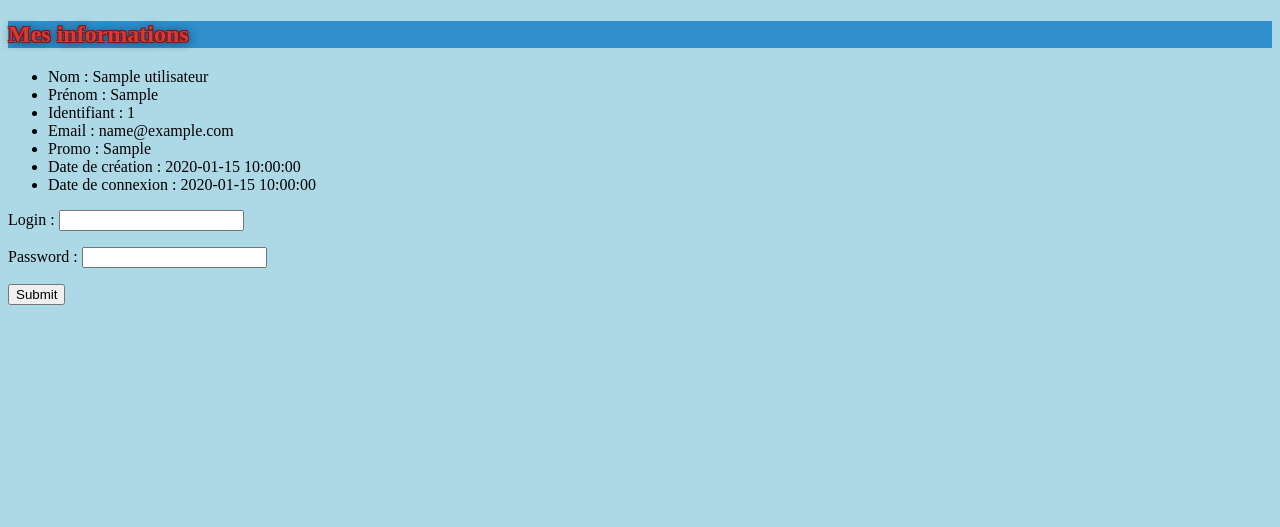
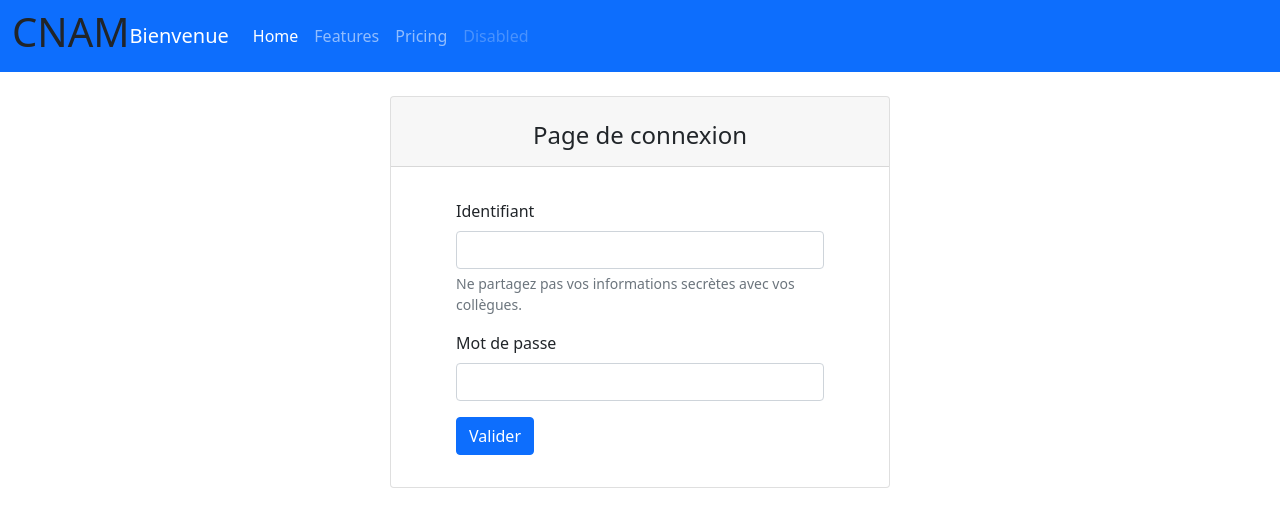
Before and after one commit to Baptistee/web-cnam-site, a PHP site: page / in a window 1280 px wide. Shown: the top 527 px of the page. Run offline with PHP 8.4, Linux system fonts and the light colour scheme; tables that the repository leaves empty or names only in its code hold one stand-in row (values such as "Sample post").

Commit message:
site boostrap

```diff
--- a/controllers/C_Connexion.php
+++ b/controllers/C_Connexion.php
@@ -1,31 +1,36 @@
 <?php
 
-if (!isset($_GET['action'])) {
-    $_GET['action'] = 'demandeConnexion';
+if ( !isset($_POST['action']) )
+{
+    $_POST['action'] = 'identification';
 }
 
-switch ($_GET['action']) {
-
-    case 'demandeConnexion': {
-        include("views/connexion.php");
+switch ($_POST['action'])
+{
+    case 'identification':
+    {
+        include('views/V_Connexion.php');
         break;
     }
 
-    case 'valideConnexion': {
+    case 'valideConnexion':
+    {
         $login = $_REQUEST['login'];
         $pwd = $_REQUEST['pwd'];
-        if ($login === "test") {
-            echo("bonjour");
-        } else {
-            echo("non connexté");
+        if ($login === "test")
+        {
+            $_SESSION['id'] = 1;
+            // TODO: RECUP LE ID DU USER CONNECTE.
+            $_POST['page'] = 'informations';
+            $_POST['action'] = 'afficherEtudiant';
+            include('index.php');
+        }
+        else
+        {
+            include("views/V_Connexion.php");
         }
         break;
     }
-
-    default : {
-		include("views/connexion.php");
-		break;
-	}
 }
 
 ?>
--- a/controllers/C_Informations.php
+++ b/controllers/C_Informations.php
@@ -1,8 +1,4 @@
 <?php
-
-if (!isset($_POST['action'])) {
-    $_POST['action'] = 'afficherEtudiant';
-}
 
 $Id = 1;
 $tNom = 'Bibop';
@@ -15,23 +11,8 @@ $tPromo = '2019-2050';
 
 switch($_POST['action'])
 {
-    case 'afficherEtudiant': {
-
-        $Nom = Utilisateur::getNom($pdo, $Id);
-        $Prenom = Utilisateur::getPrenom($pdo, $Id);
-        $Identifiant = Utilisateur::getIdentifiant($pdo, $Id);
-        $Email = Utilisateur::getEmail($pdo, $Id);
-        $Promo = Utilisateur::getPromo($pdo, $Id);
-        $Date_Creation = Utilisateur::getDateCreation($pdo, $Id);
-        $Date_Connexion = Utilisateur::getDateConnexion($pdo, $Id);
-
-        include('views/V_Etudiant.php');
-        include('views/V_Connexion.php');
-        break;
-    }
-
-    case 'valideConnexion': {
-
+    case 'afficherEtudiant':
+    {
         $Nom = Utilisateur::getNom($pdo, $Id);
         $Prenom = Utilisateur::getPrenom($pdo, $Id);
         $Identifiant = Utilisateur::getIdentifiant($pdo, $Id);
@@ -44,10 +25,37 @@ switch($_POST['action'])
         break;
     }
 
-    case 'ajouterUtilisateur': {
+    case 'valideConnexion':
+    {
+        $Nom = Utilisateur::getNom($pdo, $Id);
+        $Prenom = Utilisateur::getPrenom($pdo, $Id);
+        $Identifiant = Utilisateur::getIdentifiant($pdo, $Id);
+        $Email = Utilisateur::getEmail($pdo, $Id);
+        $Promo = Utilisateur::getPromo($pdo, $Id);
+        $Date_Creation = Utilisateur::getDateCreation($pdo, $Id);
+        $Date_Connexion = Utilisateur::getDateConnexion($pdo, $Id);
 
-        Utilisateur::addUtilisateur($pdo, $tNom, $tPrenom, $tIdentifiant, $tEmail, $tMdp, $tRole, $tPromo);
+        include('views/V_Etudiant.php');
         break;
+    }
+
+    case 'ajouterUtilisateur':
+    {
+        Utilisateur::addUtilisateur($pdo,
+            $_REQUEST['nom'],
+            $_REQUEST['prenom'],
+            $_REQUEST['identifiant'],
+            $_REQUEST['email'],
+            $_REQUEST['mdp'],
+            $_REQUEST['role'],
+            $_REQUEST['promo']);
+        break;
+    }
+
+    case 'supprimerUtilisateur':
+    {
+        Utilisateur::deleteUtilisateur($pdo,
+            $_REQUEST['id']);
     }
 }
 ?>
--- a/index.php
+++ b/index.php
@@ -1,26 +1,38 @@
 <?php
-session_start();
+if ( !isset($_SESSION['started']) )
+{
+    session_start();
+    $_SESSION['started'] = true;
+}
 require_once('Models/M_Connexion.php');
-
 $pdo = PdoConnexion::getPdoConnexion();
-
 require_once('Models/M_Utilisateur.php');
-
 require_once('views/head.php');
 require_once("views/header.php");
 
-if (!isset($_POST['page'])) {
-    $_POST['page'] = 'connexionRequise';
+if (!isset($_POST['page']))
+{
+    $_POST['page'] = 'connexion';
+}
+
+if ( !isset($_SESSION['id']) ||
+        !isset($_POST['page']))
+{
+    $_POST['page'] = 'connexion';
 }
 
 switch($_POST['page'])
 {
-    case 'connexionRequise': {
+    case 'connexion': {
+        include('controllers/C_Connexion.php');
+        break;
+    }
+
+    case 'informations': {
         include('controllers/C_Informations.php');
         break;
     }
 }
 
-
 include("views/footer.php");
 ?>
--- a/style/style.css
+++ /dev/null
@@ -1,19 +0,0 @@
-h1 {
-    font-size: 200%;
-    color: navy;
-    text-align: center;
-}
-
-h2 {
-    text-shadow: -1px -1px 0 #751C1C,
-    1px -1px 0 #751C1C,
-    -1px 1px 0 #751C1C,
-    1px 1px 0 #751C1C,
-    1px 1px 10px #141414;
-    color:#DE3535;
-    background-color:#2E8ECE;
-}
-
-body {
-    background-color: lightblue;
-}
--- a/views/V_Connexion.php
+++ b/views/V_Connexion.php
@@ -1,6 +1,36 @@
-<form action="index.php" method="post">
-    <p> Login : <input type="text" name="login" /></p>
-    <p> Password : <input type="text" name="pwd" /></p>
-    <input type="hidden" name="action" value="valideConnexion">
-    <input type='submit' value='Submit'>
-</form>
+<div class="container">
+
+    <div class="card mx-auto w-50" style="max-width: 500px;">
+
+        <div class="card-header text-center"><h4 class="card-title mt-3 text-center">Page de connexion</h4></div>
+
+        <div class="card-body">
+
+            <article class="card-body mx-auto" style="max-width: 400px;">
+
+                <form action="index.php" method="post">
+
+                    <div class="mb-3">
+                        <label for="exampleInputEmail1" class="form-label">Identifiant</label>
+                        <input class="form-control" type="text" name="login">
+                        <div class="form-text">Ne partagez pas vos informations secrètes avec vos collègues.</div>
+                    </div>
+
+                    <div class="mb-3">
+                        <label for="exampleInputPassword1" class="form-label">Mot de passe</label>
+                        <input class="form-control" type="password" name="pwd">
+                    </div>
+
+                    <input type="hidden" name="action" value="valideConnexion">
+
+                    <button class="btn btn-primary" type="submit">Valider</button>
+
+                </form>
+
+            </article>
+
+        </div>
+
+    </div>
+
+</div>
--- a/views/V_Etudiant.php
+++ b/views/V_Etudiant.php
@@ -1,13 +1,27 @@
-<h2>
-    Mes informations
-</h2>
+<div class="container">
 
-<ul>
-    <li>Nom : <?php echo ($Nom) ?></li>
-    <li>Prénom : <?php echo ($Prenom) ?></li>
-    <li>Identifiant : <?php echo ($Identifiant) ?></li>
-    <li>Email : <?php echo ($Email) ?></li>
-    <li>Promo : <?php echo ($Promo) ?></li>
-    <li>Date de création : <?php echo ($Date_Creation) ?></li>
-    <li>Date de connexion : <?php echo ($Date_Connexion) ?></li>
-</ul>
+    <div class="card mx-auto w-50" style="max-width: 500px;">
+
+        <div class="card-header text-center"><h4 class="card-title mt-3 text-center">Mes informations</h4></div>
+
+        <div class="card-body">
+
+            <article class="card-body mx-auto" style="max-width: 400px;">
+
+                <ul class="list-group list-group-flush">
+                    <li class="list-group-item">Nom : <?php echo ($Nom) ?></li>
+                    <li class="list-group-item">Prénom : <?php echo ($Prenom) ?></li>
+                    <li class="list-group-item">Identifiant : <?php echo ($Identifiant) ?></li>
+                    <li class="list-group-item">Email : <?php echo ($Email) ?></li>
+                    <li class="list-group-item">Promo : <?php echo ($Promo) ?></li>
+                    <li class="list-group-item">Date de création : <?php echo ($Date_Creation) ?></li>
+                    <li class="list-group-item">Date de connexion : <?php echo ($Date_Connexion) ?></li>
+                </ul>
+
+            </article>
+
+        </div>
+
+    </div>
+
+</div>
--- /dev/null
+++ b/views/V_Utilisateur_Supprimer.php
@@ -0,0 +1,5 @@
+<form action="index.php" method="post">
+    <p> Id : <input type="text" name="id" /></p>
+    <input type="hidden" name="action" value="supprimerUtilisateur">
+    <input type='submit' value='Submit'>
+</form>
--- a/views/footer.php
+++ b/views/footer.php
@@ -2,6 +2,8 @@
 
         </footer>
 
+        <script src="https://cdn.jsdelivr.net/npm/bootstrap@5.0.0-beta2/dist/js/bootstrap.bundle.min.js" integrity="sha384-b5kHyXgcpbZJO/tY9Ul7kGkf1S0CWuKcCD38l8YkeH8z8QjE0GmW1gYU5S9FOnJ0" crossorigin="anonymous"></script>
+
     </body>
 
 </html>
--- a/views/head.php
+++ b/views/head.php
@@ -4,7 +4,7 @@
 
     <head>
         <meta charset="utf-8"/>
-        <link href="style/style.css" rel="stylesheet">
+        <link href="https://cdn.jsdelivr.net/npm/bootstrap@5.0.0-beta2/dist/css/bootstrap.min.css" rel="stylesheet" integrity="sha384-BmbxuPwQa2lc/FVzBcNJ7UAyJxM6wuqIj61tLrc4wSX0szH/Ev+nYRRuWlolflfl" crossorigin="anonymous">
         <title>Mini Site</title>
     </head>
 
--- a/views/header.php
+++ b/views/header.php
@@ -1,5 +1,40 @@
 <header>
-    <h1>
-        <?php echo(""); ?>
-    </h1>
+
+    <nav class="navbar navbar-expand-lg navbar-dark bg-primary">
+
+        <div class="container-fluid">
+
+            <h1 class="display-6">CNAM</h1>
+
+            <a class="navbar-brand" href="#">Bienvenue</a>
+
+            <button class="navbar-toggler" type="button" data-bs-toggle="collapse" data-bs-target="#navbarNav" aria-controls="navbarNav" aria-expanded="false" aria-label="Toggle navigation">
+                <span class="navbar-toggler-icon"></span>
+            </button>
+
+            <div class="collapse navbar-collapse" id="navbarNav">
+
+            <ul class="navbar-nav">
+                <li class="nav-item">
+                <a class="nav-link active" aria-current="page" href="#">Home</a>
+                </li>
+                <li class="nav-item">
+                <a class="nav-link" href="#">Features</a>
+                </li>
+                <li class="nav-item">
+                <a class="nav-link" href="#">Pricing</a>
+                </li>
+                <li class="nav-item">
+                <a class="nav-link disabled" href="#" tabindex="-1" aria-disabled="true">Disabled</a>
+                </li>
+            </ul>
+
+            </div>
+
+        </div>
+
+    </nav>
+
 </header>
+
+<br>
```
Also changed, not shown: models/M_Utilisateur.php (+48 -0 lines), views/V_Utilisateur_Ajouter.php (added, +11 -0 lines), views/data.php (deleted, +0 -20 lines), views/V_Accueil.php (added).
